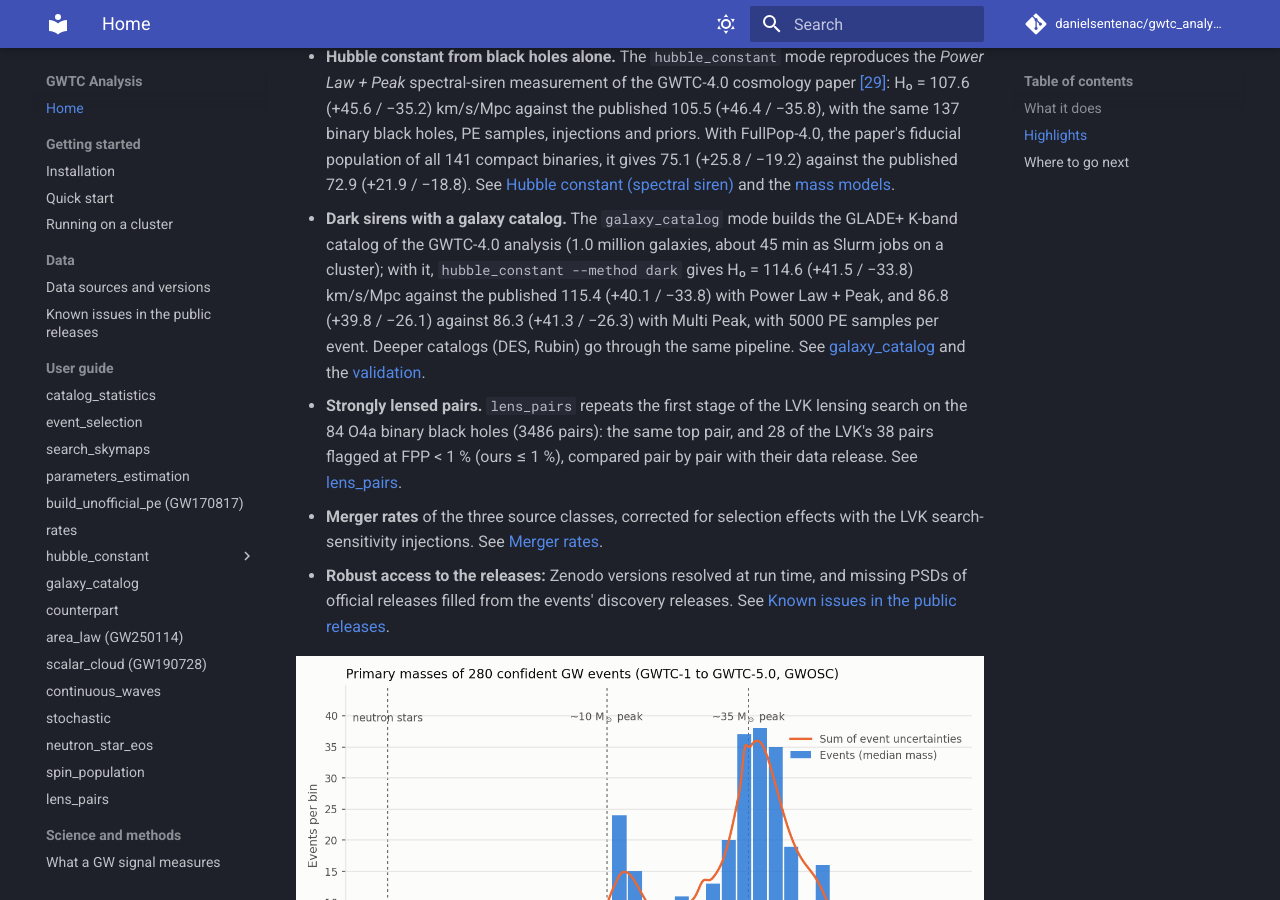
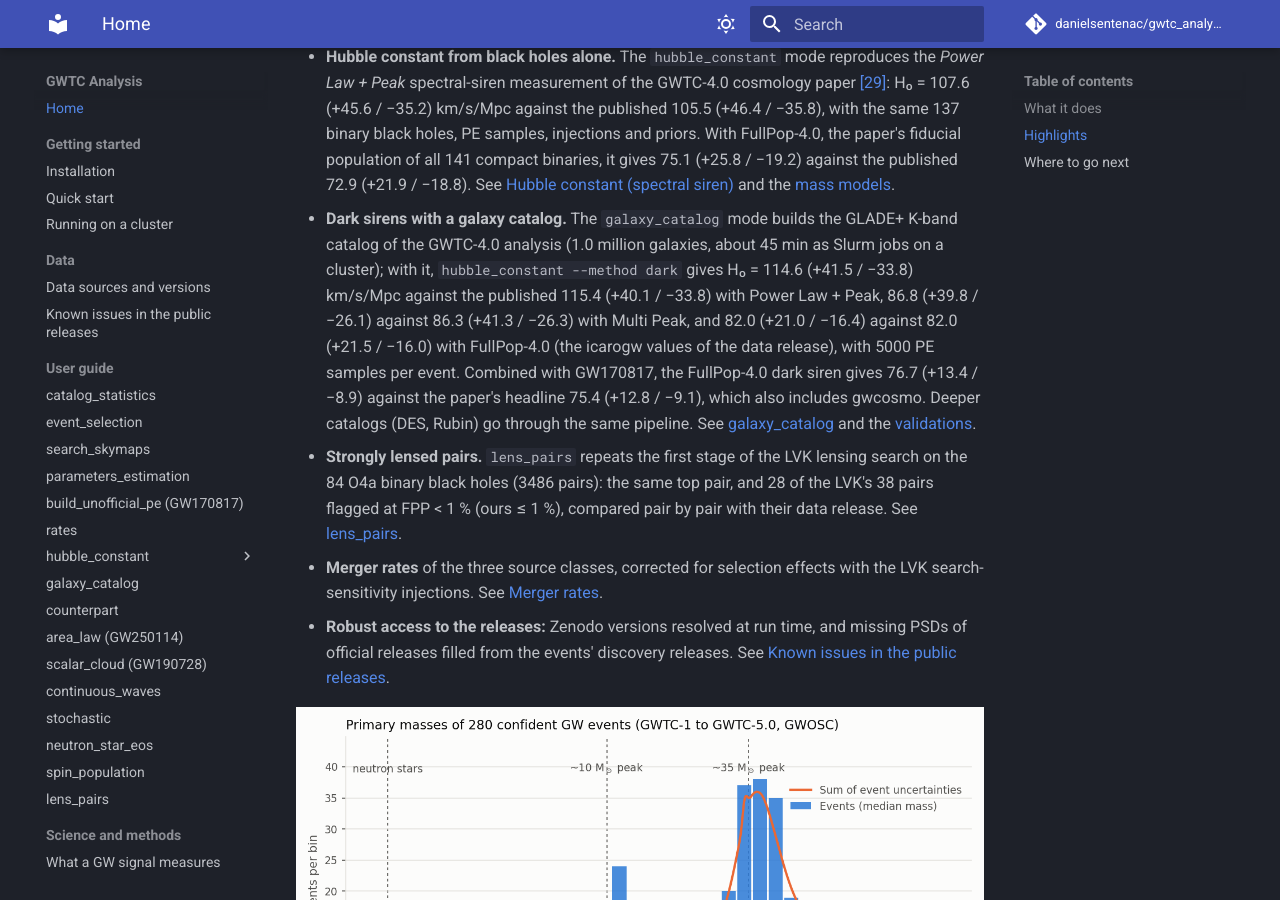
Before and after one commit to danielsentenac/gwtc_analysis, an MkDocs documentation site: the page built from docs/index.md, in a window 1280 px wide and 900 px high, scrolled down 2259 px. Built offline with MkDocs 1.6.1 and Material for MkDocs 9.7.7, drawn with Linux system fonts in a browser that asks for light colours; comment, search, counter and statistics services are not loaded.

Commit message:
docs home: the FullPop-4.0 dark siren (82.0 against 82.0) and its joint with GW170817 (76.7 against 75.4) in the highlights
Co-Authored-By: Claude Opus 5.5 <noreply@anthropic.com>

```diff
--- a/docs/index.md
+++ b/docs/index.md
@@ -57,10 +57,12 @@ grow.
 - **Dark sirens with a galaxy catalog.** The `galaxy_catalog` mode builds the GLADE+ K-band catalog of the
   GWTC-4.0 analysis (1.0 million galaxies, about 45 min as Slurm jobs on a cluster); with it,
   `hubble_constant --method dark` gives H₀ = 114.6 (+41.5 / −33.8) km/s/Mpc against the published
-  115.4 (+40.1 / −33.8) with Power Law + Peak, and 86.8 (+39.8 / −26.1) against 86.3 (+41.3 / −26.3) with Multi Peak,
-  with 5000 PE samples per event. Deeper catalogs (DES, Rubin) go through the same pipeline. See
-  [galaxy_catalog](modes/galaxy-catalog.md) and the
-  [validation](modes/hubble-constant.md#validation-gwtc-40-power-law-peak-glade-k-band).
+  115.4 (+40.1 / −33.8) with Power Law + Peak, 86.8 (+39.8 / −26.1) against 86.3 (+41.3 / −26.3) with Multi Peak,
+  and 82.0 (+21.0 / −16.4) against 82.0 (+21.5 / −16.0) with FullPop-4.0 (the icarogw values of the data release),
+  with 5000 PE samples per event. Combined with GW170817, the FullPop-4.0 dark siren gives 76.7 (+13.4 / −8.9)
+  against the paper's headline 75.4 (+12.8 / −9.1), which also includes gwcosmo. Deeper catalogs (DES, Rubin) go
+  through the same pipeline. See [galaxy_catalog](modes/galaxy-catalog.md) and the
+  [validations](modes/hubble-constant.md#validation-gwtc-40-power-law-peak-glade-k-band).
 - **Strongly lensed pairs.** `lens_pairs` repeats the first stage of the LVK lensing search on the 84 O4a binary
   black holes (3486 pairs): the same top pair, and 28 of the LVK's 38 pairs flagged at FPP < 1 % (ours ≤ 1 %), compared pair
   by pair with their data release. See [lens_pairs](modes/lens-pairs.md).
```
